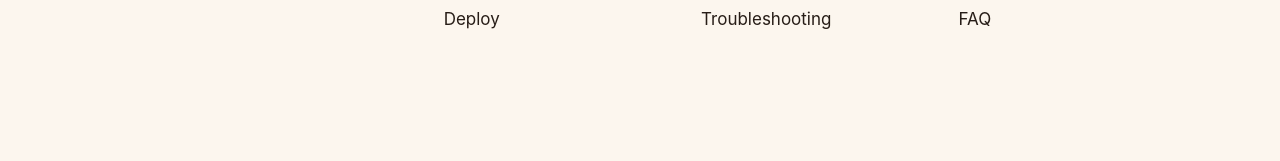
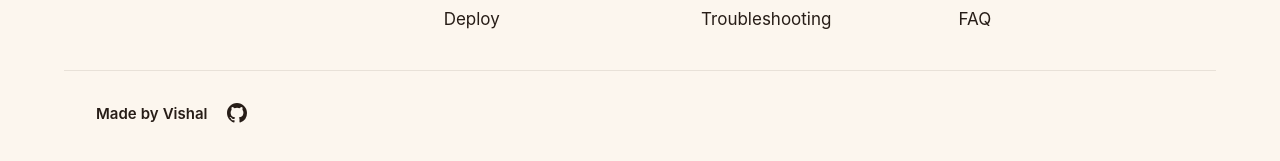
Before and after one commit to VishalT25/knock-site, a Next.js app: page / in a window 1280 px wide. Shown: the part 4529-4690 px from the top of the page. Before the commit the page ends 4631 px from the top, so only its background shows below. Built offline with nearby package versions, Linux system fonts and the light colour scheme; no server answers; a web font is replaced by a local one.

Commit message:
Footer: Made by Vishal with a GitHub link

```diff
--- a/app/globals.css
+++ b/app/globals.css
@@ -399,3 +399,7 @@ p { margin: 0; text-wrap: pretty; }
 .beats .beat .n { display: block; margin-bottom: 0.4rem; }
 
 .hero2 { overflow-x: clip; }
+
+.made-by { display: flex; align-items: center; gap: 0.5rem; margin-top: 2rem; padding-top: 1.25rem; border-top: 1px solid var(--glass-edge); font-weight: 600; font-size: 0.9375rem; }
+.made-gh { display: inline-grid; place-items: center; width: 2.75rem; height: 2.75rem; border-radius: 50%; color: inherit; transition: background-color 0.2s, transform 0.3s var(--ease-out); }
+.made-gh:hover { background: var(--glass-tint); transform: scale(1.06); }
--- a/components/SiteFooter.tsx
+++ b/components/SiteFooter.tsx
@@ -1,5 +1,7 @@
 import Link from "next/link";
 import { REPO_URL } from "@/lib/site";
+
+const AUTHOR_URL = "https://github.com/VishalT25";
 
 export function SiteFooter() {
   return (
@@ -13,6 +15,10 @@ export function SiteFooter() {
         <div><p className="foot-title">Guides</p><ul><li><Link href="/docs/telnyx">Telnyx setup</Link></li><li><Link href="/docs/roommates">Roommates &amp; phones</Link></li><li><Link href="/docs/troubleshooting">Troubleshooting</Link></li></ul></div>
         <div><p className="foot-title">Project</p><ul><li><a href={REPO_URL} rel="noopener">Source code</a></li><li><Link href="/docs/security">Security &amp; safety</Link></li><li><Link href="/docs/faq">FAQ</Link></li></ul></div>
       </div>
+      <div className="wrap made-by">
+        <span>Made by Vishal</span>
+        <a href={AUTHOR_URL} rel="noopener" aria-label="Vishal on GitHub" className="made-gh"><svg viewBox="0 0 16 16" width="20" height="20" fill="currentColor" aria-hidden="true"><path d="M8 0C3.58 0 0 3.58 0 8c0 3.54 2.29 6.53 5.47 7.59.4.07.55-.17.55-.38 0-.19-.01-.82-.01-1.49-2.01.37-2.53-.49-2.69-.94-.09-.23-.48-.94-.82-1.13-.28-.15-.68-.52-.01-.53.63-.01 1.08.58 1.23.82.72 1.21 1.87.87 2.33.66.07-.52.28-.87.51-1.07-1.78-.2-3.64-.89-3.64-3.95 0-.87.31-1.59.82-2.15-.08-.2-.36-1.02.08-2.12 0 0 .67-.21 2.2.82a7.6 7.6 0 0 1 4 0c1.53-1.04 2.2-.82 2.2-.82.44 1.1.16 1.92.08 2.12.51.56.82 1.27.82 2.15 0 3.07-1.87 3.75-3.65 3.95.29.25.54.73.54 1.48 0 1.07-.01 1.93-.01 2.2 0 .21.15.46.55.38A8.01 8.01 0 0 0 16 8c0-4.42-3.58-8-8-8Z"/></svg></a>
+      </div>
     </footer>
   );
 }
```
